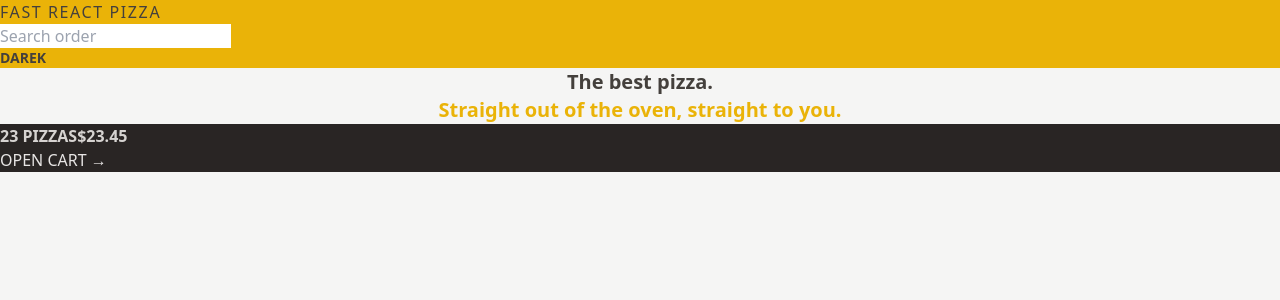
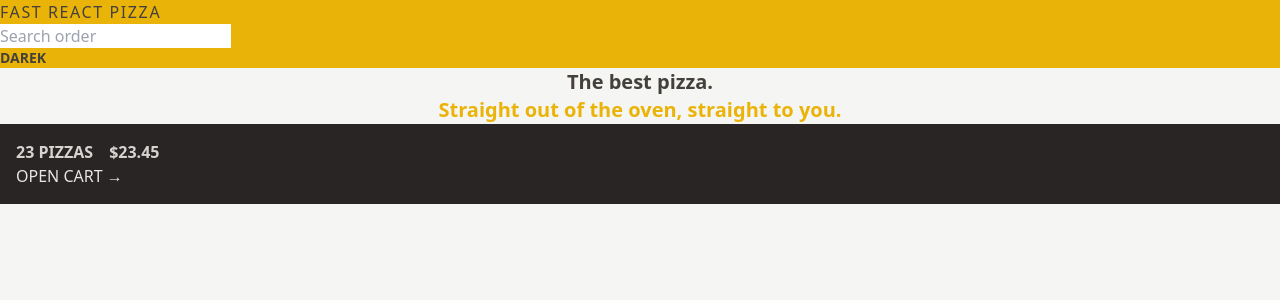
Before and after one commit to BoosterTech/fast-pizza-co, a React (Vite) app: page / in a window 1280 px wide. Shown: the top 300 px of the page. Built offline with nearby package versions, Linux system fonts and the light colour scheme.

Commit message:
styles applied

```diff
--- a/src/features/cart/CartOverview.jsx
+++ b/src/features/cart/CartOverview.jsx
@@ -2,8 +2,8 @@ import { Link } from 'react-router-dom';
 
 function CartOverview() {
   return (
-    <div className="bg-stone-800 uppercase text-stone-200">
-      <p className="font-semibold text-stone-300">
+    <div className="bg-stone-800 p-4 uppercase text-stone-200">
+      <p className="space-x-4 font-semibold text-stone-300">
         <span>23 pizzas</span>
         <span>$23.45</span>
       </p>
```
